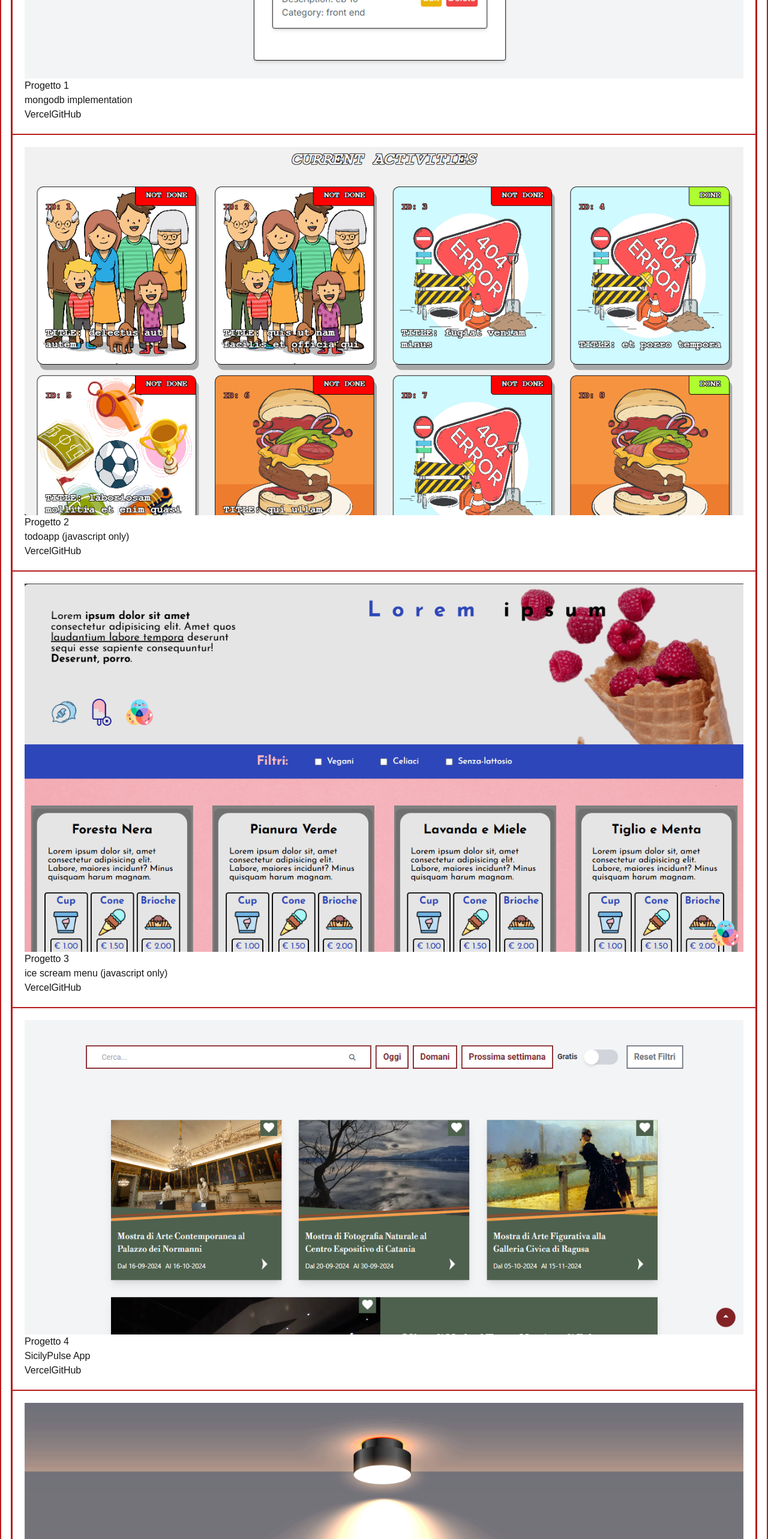
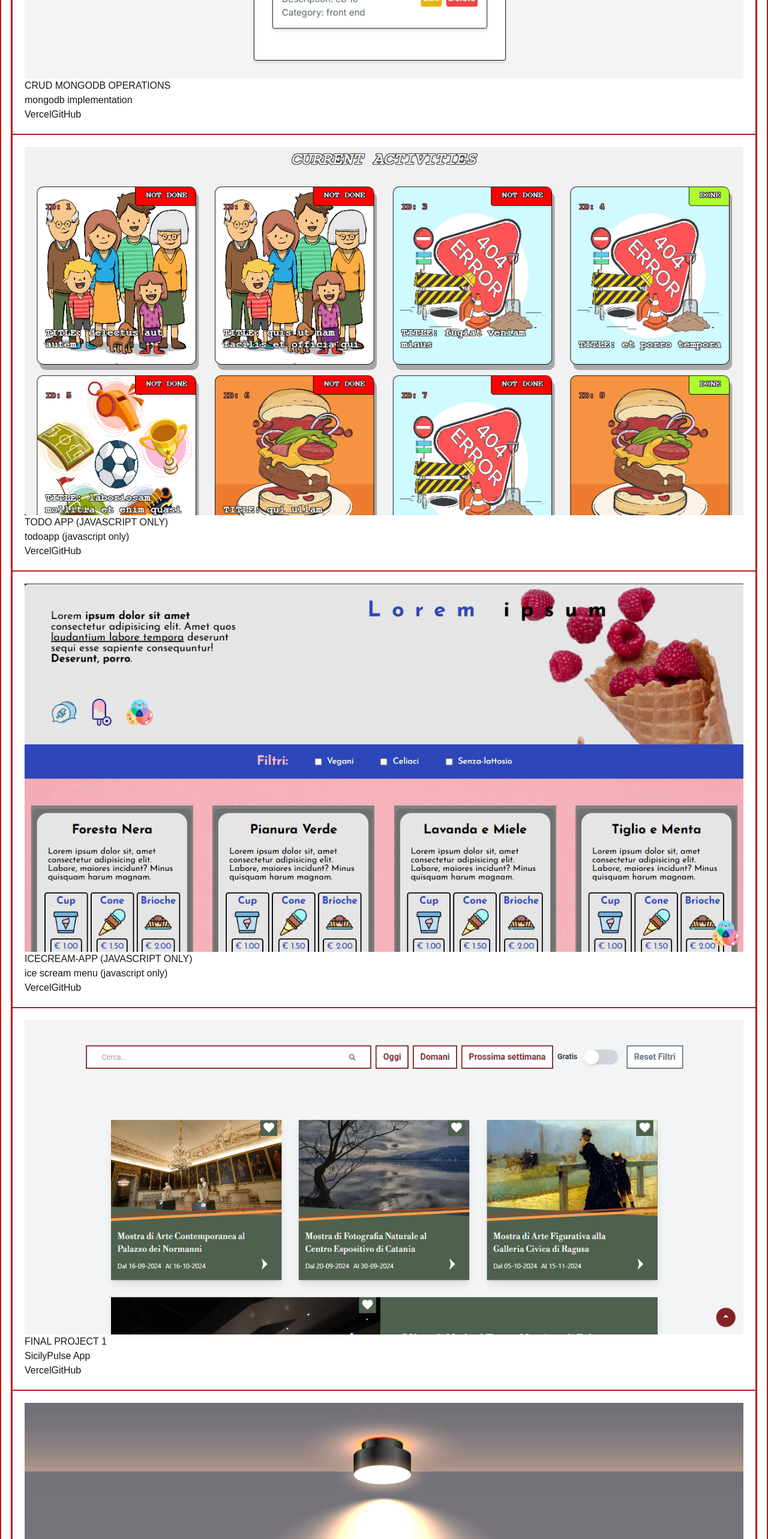
Before and after one commit to LucaFerraresso/TypeScript-Portfolio, a Next.js app in the folder portfolioproject/: page / in a window 1280 px wide. Shown: the part 1600-4166 px from the top of the page at 60% size. Built offline with nearby package versions, Linux system fonts and the light colour scheme.

Commit message:
second commit

```diff
--- a/portfolioproject/src/components/ProjectSection.tsx
+++ b/portfolioproject/src/components/ProjectSection.tsx
@@ -13,35 +13,35 @@ interface Project {
 
 const projects: Project[] = [
   {
-    title: "Progetto 1",
+    title: "CRUD MONGODB OPERATIONS",
     description: "mongodb implementation",
     imageUrl: "/images/homepage/mongodb-app-preview.png",
     vercelLink: "https://yourproject1.vercel.app",
     githubLink: "https://github.com/tuo-username/project1",
   },
   {
-    title: "Progetto 2",
+    title: "TODO APP (JAVASCRIPT ONLY)",
     description: "todoapp (javascript only)",
     imageUrl: "/images/homepage/todoapp-preview1.png",
     vercelLink: "https://yourproject2.vercel.app",
     githubLink: "https://github.com/tuo-username/project2",
   },
   {
-    title: "Progetto 3",
+    title: "ICECREAM-APP (JAVASCRIPT ONLY)",
     description: "ice scream menu (javascript only)",
     imageUrl: "/images/homepage/ice-cream-menu-preview1.png",
     vercelLink: "https://yourproject3.vercel.app",
     githubLink: "https://github.com/tuo-username/project3",
   },
   {
-    title: "Progetto 4",
+    title: "FINAL PROJECT 1",
     description: "SicilyPulse App",
     imageUrl: "/images/homepage/sicily-pulse-app.png",
     vercelLink: "https://yourproject1.vercel.app",
     githubLink: "https://github.com/tuo-username/project1",
   },
   {
-    title: "Progetto 5",
+    title: "Coming soon",
     description: "coming soon",
     imageUrl: "/images/homepage/coming-soon.jpg",
     vercelLink: "https://yourproject1.vercel.app",
@@ -56,6 +56,7 @@ const ProjectSection: React.FC = () => {
       <div>
         {projects.map((project, index) => (
           <motion.div
+            key={index}
             variants={fadeInVariants}
             initial="hidden"
             animate="visible"
```
